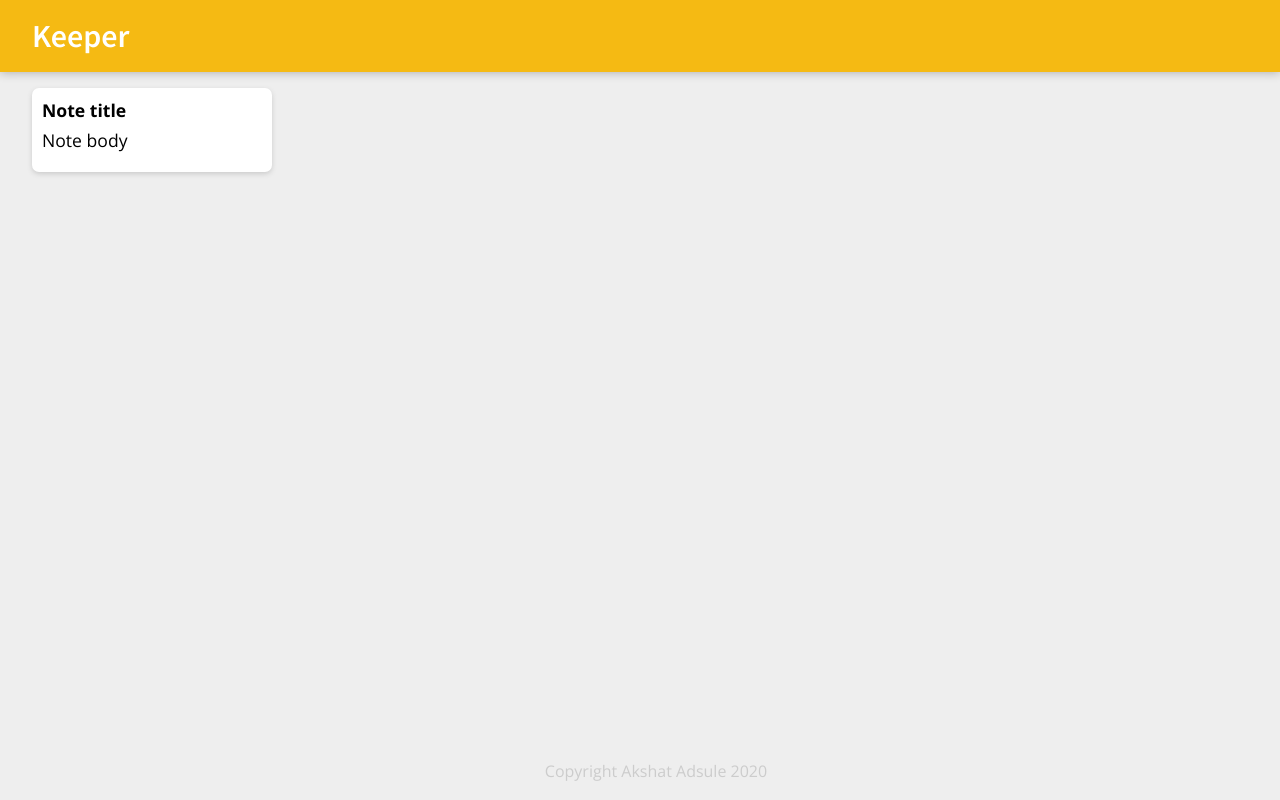
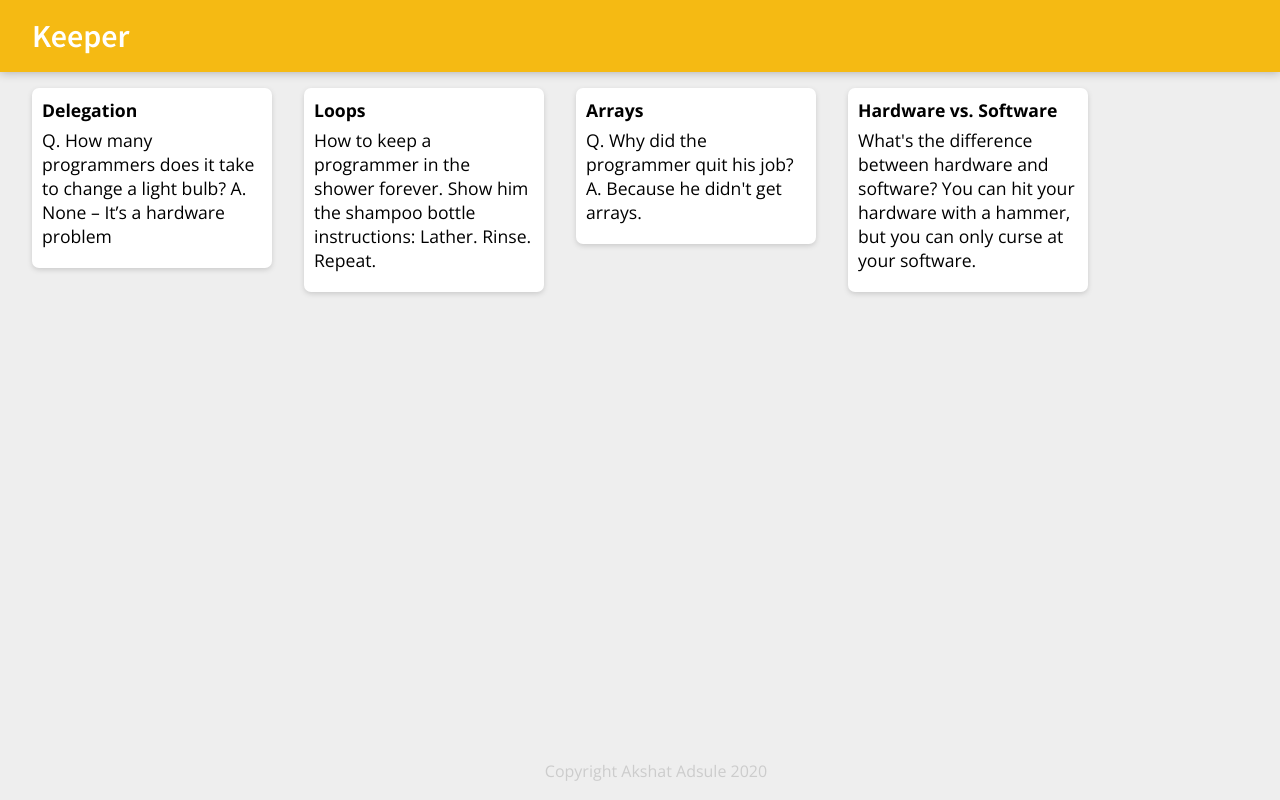
Before and after one commit to AkshatAdsule/keeper, a React (Create React App) app: page / in a window 1280 px wide. Built offline with nearby package versions, Linux system fonts and the light colour scheme.

Commit message:
make notes be produced from array of objects

```diff
--- a/src/components/App.jsx
+++ b/src/components/App.jsx
@@ -3,11 +3,13 @@
 import Footer from './Footer';
 import Note from './Note';
 
+import notes from '../notes';
+
 function App() {
     return(
         <div>
             <Header />
-            <Note />
+            {notes.map((note) => <Note key={note.key} title={note.title} content={note.content}/>)}
             <Footer />
         </div>
     );
--- a/src/components/Note.jsx
+++ b/src/components/Note.jsx
@@ -1,10 +1,10 @@
 import React from 'react';
 
-function Note() {
+function Note(props) {
     return(
         <div className="note">
-            <h1>Note title</h1>
-            <p>Note body</p>
+            <h1>{props.title}</h1>
+            <p>{props.content}</p>
         </div>
     );
 }
--- /dev/null
+++ b/src/notes.js
@@ -0,0 +1,28 @@
+const notes = [
+    {
+        key: 1,
+        title: "Delegation",
+        content:
+        "Q. How many programmers does it take to change a light bulb? A. None – It’s a hardware problem"
+    },
+    {
+        key: 2,
+        title: "Loops",
+        content:
+        "How to keep a programmer in the shower forever. Show him the shampoo bottle instructions: Lather. Rinse. Repeat."
+    },
+    {
+        key: 3,
+        title: "Arrays",
+        content:
+        "Q. Why did the programmer quit his job? A. Because he didn't get arrays."
+    },
+    {
+        key: 4,
+        title: "Hardware vs. Software",
+        content:
+        "What's the difference between hardware and software? You can hit your hardware with a hammer, but you can only curse at your software."
+    }
+];
+
+export default notes;
```
